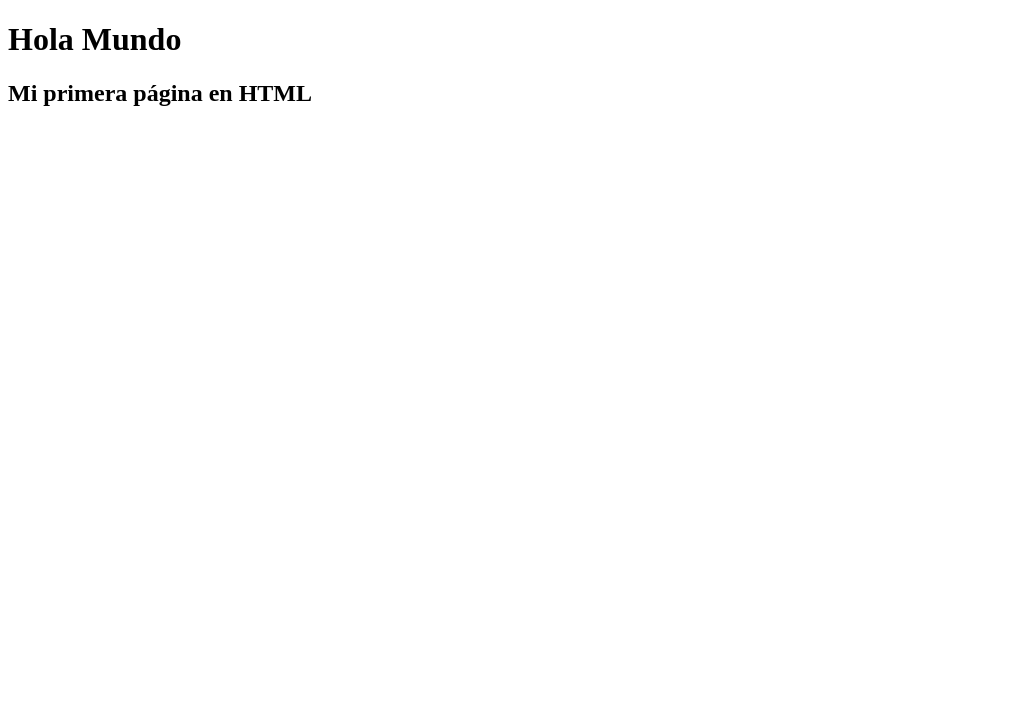
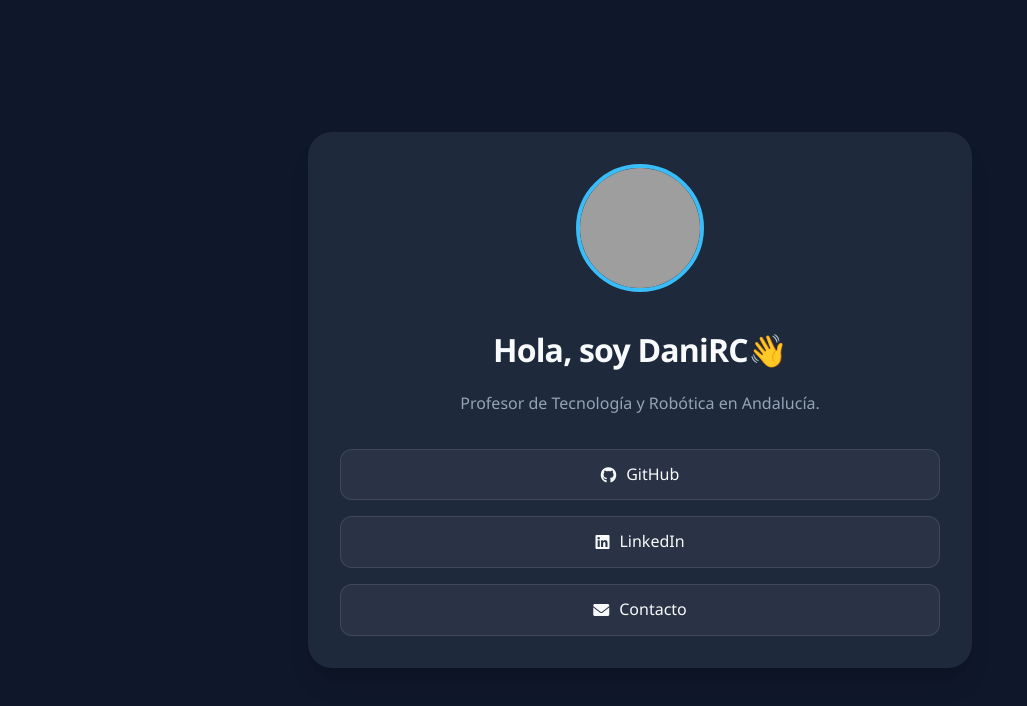
Before and after one commit to DaniRCerezuela/danircerezuela.github.io, a plain HTML site: page index.html in a window 1280 px wide. Shown: the whole page, without its empty margins (0-1027 px from the left). Drawn offline with Linux system fonts and the light colour scheme; grey boxes are pictures that could not be loaded.

Commit message:
Update index.html for portfolio layout and styling

```diff
--- a/index.html
+++ b/index.html
@@ -1,12 +1,103 @@
 <!DOCTYPE html>
-<html>
+<html lang="es">
 <head>
-<meta charset="UTF-8">
-<title>Hola Mundo</title>
+    <meta charset="UTF-8">
+    <meta name="viewport" content="width=device-width, initial-scale=1.0">
+    <title>Mi Portafolio |DaniRC</title>
+    <link rel="stylesheet" href="https://cdnjs.cloudflare.com/ajax/libs/font-awesome/6.0.0/css/all.min.css">
+    <style>
+        :root {
+            --bg: #0f172a;
+            --card-bg: #1e293b;
+            --text: #f8fafc;
+            --accent: #38bdf8;
+            --secondary: #94a3b8;
+        }
+
+        body {
+            font-family: 'Segoe UI', Roboto, Helvetica, Arial, sans-serif;
+            background-color: var(--bg);
+            color: var(--text);
+            margin: 0;
+            display: flex;
+            justify-content: center;
+            align-items: center;
+            min-height: 100vh;
+            line-height: 1.6;
+        }
+
+        .container {
+            max-width: 600px;
+            width: 90%;
+            text-align: center;
+            padding: 2rem;
+            background: var(--card-bg);
+            border-radius: 24px;
+            box-shadow: 0 20px 25px -5px rgba(0, 0, 0, 0.1), 0 10px 10px -5px rgba(0, 0, 0, 0.04);
+        }
+
+        .profile-img {
+            width: 120px;
+            height: 120px;
+            border-radius: 50%;
+            border: 4px solid var(--accent);
+            margin-bottom: 1.5rem;
+            object-fit: cover;
+        }
+
+        h1 { margin: 0; font-size: 2rem; letter-spacing: -0.025em; }
+
+        p { color: var(--secondary); margin-bottom: 2rem; }
+
+        .links {
+            display: flex;
+            flex-direction: column;
+            gap: 1rem;
+        }
+
+        .link-card {
+            display: flex;
+            align-items: center;
+            justify-content: center;
+            padding: 12px;
+            background: rgba(255, 255, 255, 0.05);
+            color: var(--text);
+            text-decoration: none;
+            border-radius: 12px;
+            border: 1px solid rgba(255, 255, 255, 0.1);
+            transition: all 0.3s ease;
+            font-weight: 500;
+        }
+
+        .link-card:hover {
+            background: var(--accent);
+            color: var(--bg);
+            transform: translateY(-3px);
+        }
+
+        .link-card i { margin-right: 10px; }
+    </style>
 </head>
 <body>
-<h1>Hola Mundo</h1>
-<h2>Mi primera página en HTML</h2>
+
+    <div class="container">
+        <img src="https://github.com/danircerezuela.png" alt="Foto de perfil" class="profile-img">
+
+        <h1>Hola, soy DaniRC👋</h1>
+        <p>Profesor de Tecnología y Robótica en Andalucía.</p>
+
+        <nav class="links">
+            <a href="https://github.com/danircerezuela" class="link-card">
+                <i class="fab fa-github"></i> GitHub
+            </a>
+            <a href="https://linkedin.com/in/tu-usuario" class="link-card">
+                <i class="fab fa-linkedin"></i> LinkedIn
+            </a>
+            <a href="mailto:tu-correo@ejemplo.com" class="link-card">
+                <i class="fas fa-envelope"></i> Contacto
+            </a>
+        </nav>
+    </div>
 
 </body>
 </html>
```
